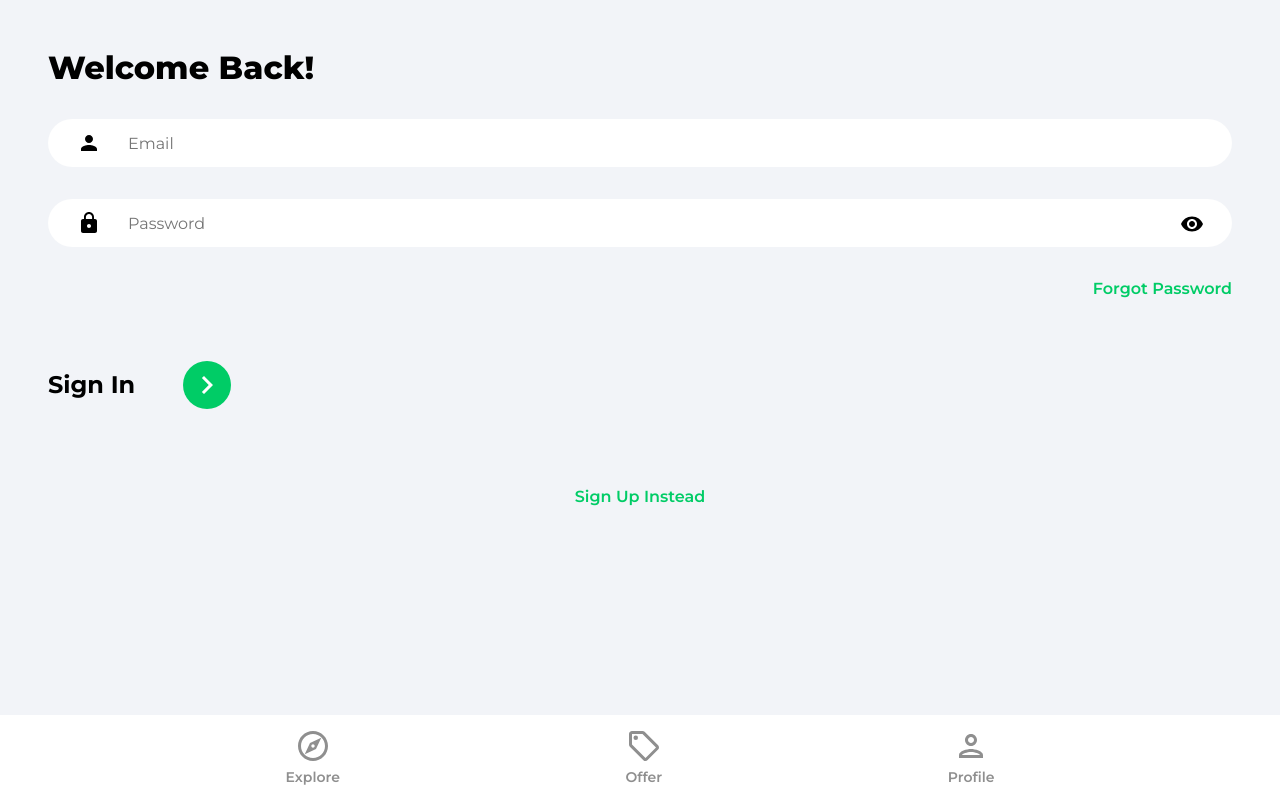
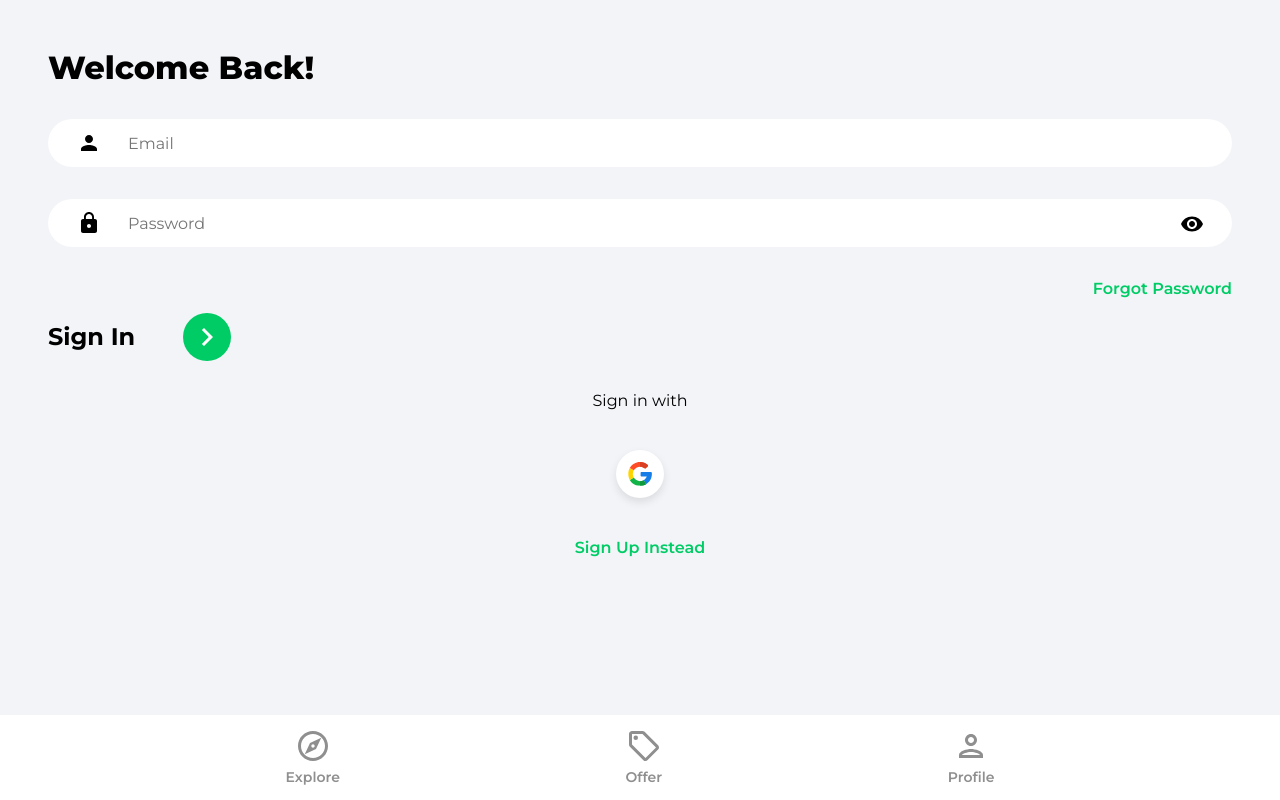
Before and after one commit to adam-brannon09/house-marketplace, a React (Create React App) app: page /sign-in in a window 1280 px wide. Built offline with nearby package versions, Linux system fonts and the light colour scheme.

Commit message:
added google oauth functionality to sign in/up

```diff
--- /dev/null
+++ b/src/components/OAuth.jsx
@@ -0,0 +1,47 @@
+import { useLocation, useNavigate } from 'react-router-dom'
+import { getAuth, signInWithPopup, GoogleAuthProvider } from 'firebase/auth'
+import { doc, setDoc, getDoc, serverTimestamp } from 'firebase/firestore'
+import { db } from '../firebase.config'
+import { toast } from 'react-toastify'
+import googleIcon from '../assets/svg/googleIcon.svg'
+
+function OAuth() {
+    const navigate = useNavigate()
+    const location = useLocation()
+
+    const onGoogleClick = async () => {
+        try {
+            const auth = getAuth()
+            const provider = new GoogleAuthProvider()
+            const result = await signInWithPopup(auth, provider)
+            const user = result.user
+
+            // Check for user
+            const docRef = doc(db, 'users', user.uid)
+            const docSnap = await getDoc(docRef)
+
+            // If user, doesn't exist, create user
+            if (!docSnap.exists()) {
+                await setDoc(doc(db, 'users', user.uid), {
+                    name: user.displayName,
+                    email: user.email,
+                    timestamp: serverTimestamp(),
+                })
+            }
+            navigate('/')
+        } catch (error) {
+            toast.error('Could not authorize with Google')
+        }
+    }
+
+    return (
+        <div className='socialLogin'>
+            <p>Sign {location.pathname === '/sign-up' ? 'up' : 'in'} with </p>
+            <button className='socialIconDiv' onClick={onGoogleClick}>
+                <img className='socialIconImg' src={googleIcon} alt='google' />
+            </button>
+        </div>
+    )
+}
+
+export default OAuth
--- a/src/index.css
+++ b/src/index.css
@@ -1,4 +1,4 @@
-@import url('https://fonts.googleapis.com/css2?family=Montserrat:wght@200;300;400;500;600;700;800;900&display=swap');
+@import url("https://fonts.googleapis.com/css2?family=Montserrat:wght@200;300;400;500;600;700;800;900&display=swap");
 * {
 	box-sizing: border-box;
 }
@@ -8,7 +8,7 @@
 }
 
 body {
-  font-family: 'Montserrat', sans-serif;
+	font-family: "Montserrat", sans-serif;
 	background-color: #f2f4f8;
 	margin: 0;
 	box-sizing: border-box;
@@ -37,7 +37,7 @@
 	height: 3rem;
 	width: 100%;
 	outline: none;
-  font-family: 'Montserrat', sans-serif;
+	font-family: "Montserrat", sans-serif;
 	padding: 0 3rem;
 	font-size: 1rem;
 }
@@ -140,6 +140,7 @@
 }
 
 .navbar {
+	/* position was originally fixed but it was covering up sign in/up instead below google button */
 	position: fixed;
 	left: 0;
 	bottom: 0;
@@ -186,12 +187,12 @@
 
 .nameInput {
 	margin-bottom: 2rem;
-  background: url('./assets/svg/badgeIcon.svg') #ffffff 2.5% center no-repeat;
+	background: url("./assets/svg/badgeIcon.svg") #ffffff 2.5% center no-repeat;
 }
 
 .emailInput {
 	margin-bottom: 2rem;
-  background: url('./assets/svg/personIcon.svg') #ffffff 2.5% center no-repeat;
+	background: url("./assets/svg/personIcon.svg") #ffffff 2.5% center no-repeat;
 }
 
 .passwordInputDiv {
@@ -200,7 +201,7 @@
 
 .passwordInput {
 	margin-bottom: 2rem;
-  background: url('./assets/svg/lockIcon.svg') #ffffff 2.5% center no-repeat;
+	background: url("./assets/svg/lockIcon.svg") #ffffff 2.5% center no-repeat;
 }
 
 .showPassword {
@@ -220,7 +221,7 @@
 
 .signInBar,
 .signUpBar {
-  margin-top: 3rem;
+	margin-top: 0;
 	display: flex;
 	justify-content: space-between;
 	align-items: center;
@@ -264,7 +265,7 @@
 }
 
 .socialLogin {
-  margin-top: 4rem;
+	margin-top: 0;
 	display: flex;
 	flex-direction: column;
 	align-items: center;
@@ -289,11 +290,11 @@
 }
 
 .registerLink {
-  margin-top: 4rem;
+	margin-top: 1rem;
 	color: #00cc66;
 	font-weight: 600;
 	text-align: center;
-  margin-bottom: 3rem;
+	margin-bottom: 7rem;
 }
 
 @media (min-width: 1217px) {
@@ -621,7 +622,7 @@
 
 .logOut {
 	cursor: pointer;
-  font-family: 'Montserrat', sans-serif;
+	font-family: "Montserrat", sans-serif;
 	font-size: 1rem;
 	font-weight: 600;
 	color: #ffffff;
@@ -753,7 +754,7 @@
 .formInputFile {
 	border: none;
 	outline: none;
-  font-family: 'Montserrat', sans-serif;
+	font-family: "Montserrat", sans-serif;
 }
 .formInputSmall,
 .formInputFile {
--- a/src/pages/SignIn.jsx
+++ b/src/pages/SignIn.jsx
@@ -4,6 +4,7 @@
 import { getAuth, signInWithEmailAndPassword } from 'firebase/auth'
 import { ReactComponent as ArrowRightIcon } from '../assets/svg/keyboardArrowRightIcon.svg'
 import visibilityIcon from '../assets/svg/visibilityIcon.svg'
+import OAuth from '../components/OAuth'
 
 
 function SignIn() {
@@ -85,6 +86,7 @@
                     </div>
                 </form>
                 {/* Google OAuth */}
+                <OAuth />
                 <Link to='/sign-up' className='registerLink'>Sign Up Instead</Link>
             </div>
         </>
--- a/src/pages/SignUp.jsx
+++ b/src/pages/SignUp.jsx
@@ -10,6 +10,7 @@
 import { setDoc, doc, serverTimestamp } from 'firebase/firestore'
 // db is a variable that stores the Firestore database service
 import { db } from '../firebase.config'
+import OAuth from '../components/OAuth'
 function SignUp() {
     const [showPassword, setShowPassword] = useState(false)
     const [formData, setFormData] = useState({
@@ -110,6 +111,7 @@
                     </div>
                 </form>
                 {/* Google OAuth */}
+                <OAuth />
                 <Link to='/sign-in' className='registerLink'>Sign In Instead</Link>
             </div>
         </>
```
Lines whose indentation alone changed are shown as unchanged.
